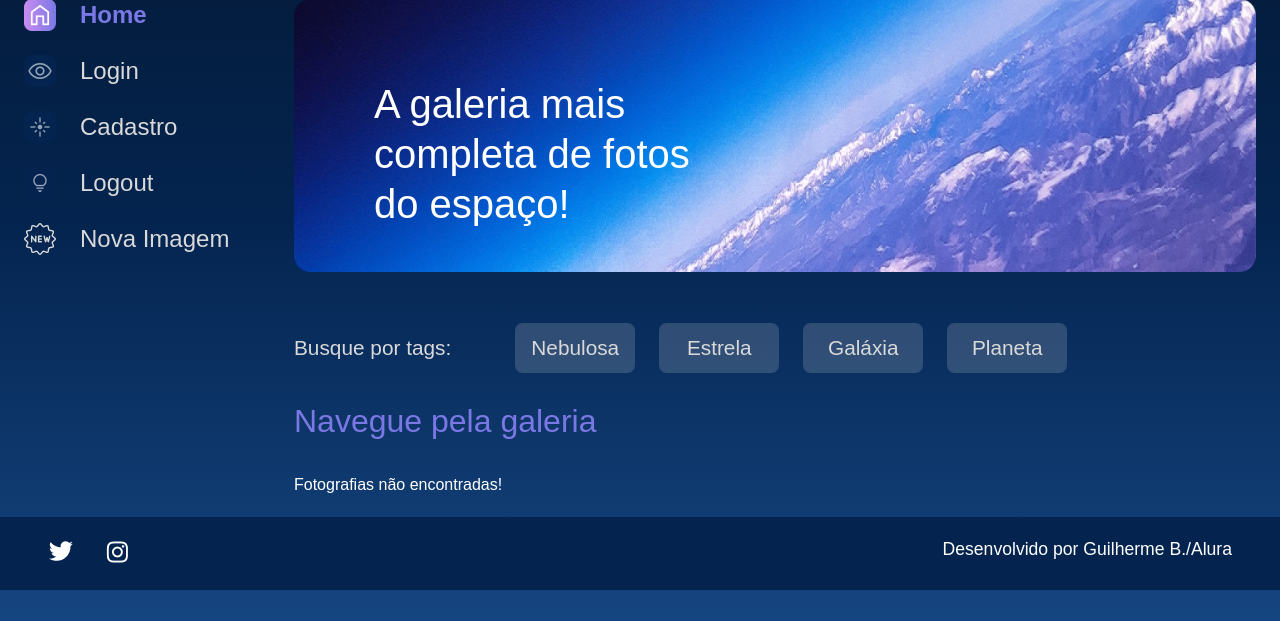
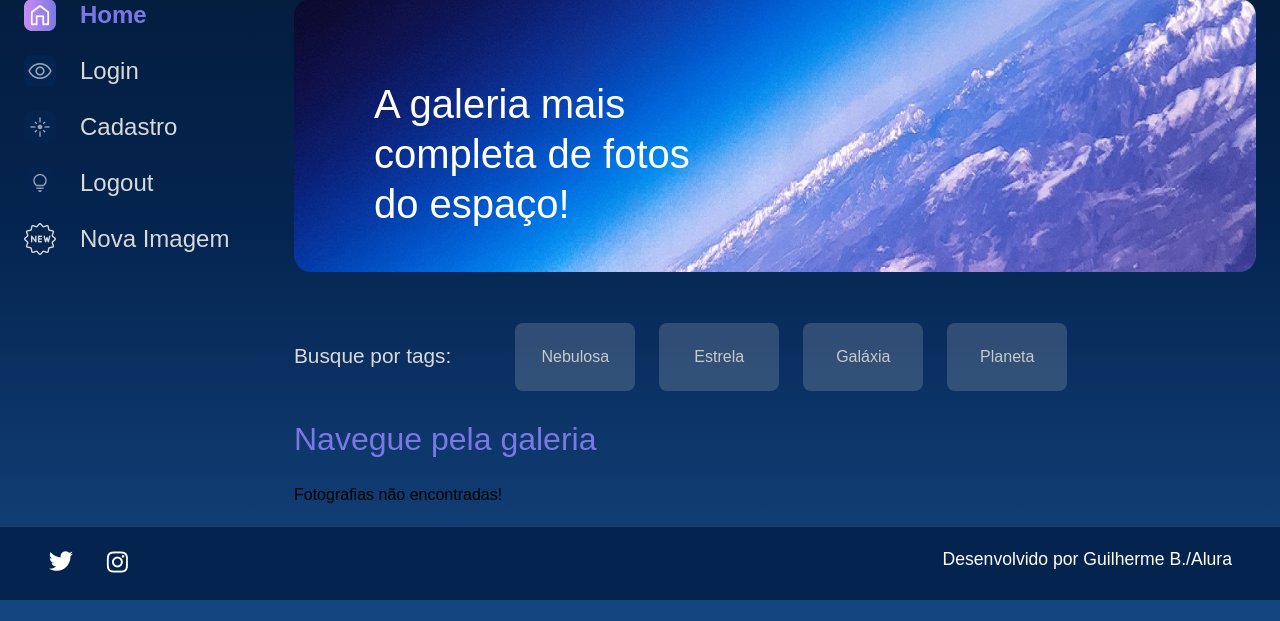
Before and after one commit to Guylhermee/django-a-project, a Django app: page /buscar in a window 1280 px wide. Shown: the part 179-800 px from the top of the page. Run offline with Django 4.2, Linux system fonts and the light colour scheme; the visitor is signed in with stand-in values (Sample User, id 1); data that the repository does not hold is empty.

Commit message:
Filtro por tags

```diff
--- a/apps/galeria/urls.py
+++ b/apps/galeria/urls.py
@@ -1,6 +1,6 @@
 from django.urls import path
 from apps.galeria.views import \
-    buscar, index, imagem, nova_imagem, editar_imagem, deletar_imagem
+    buscar, filtro, index, imagem, nova_imagem, editar_imagem, deletar_imagem
 
 urlpatterns = [
     path('', index, name='index'),
@@ -9,4 +9,5 @@ urlpatterns = [
     path('nova-imagem', nova_imagem, name="nova_imagem"),
     path('editar-imagem/<int:foto_id>', editar_imagem, name="editar_imagem"),
     path('deletar-imagem/<int:foto_id>', deletar_imagem, name="deletar_imagem"),
+    path('filtro/<str:categoria>', filtro, name='filtro'),
 ]
--- a/apps/galeria/views.py
+++ b/apps/galeria/views.py
@@ -27,7 +27,7 @@ def buscar(request):
             fotografias = fotografias.filter(nome__icontains=nome_a_buscar) #icontains busca parte do texto
 
 
-    return render(request, "galeria/buscar.html", {"cards": fotografias})
+    return render(request, "galeria/index.html", {"cards": fotografias})
 
 def nova_imagem(request):
     if not request.user.is_authenticated:
@@ -66,3 +66,8 @@ def deletar_imagem(request, foto_id):
     fotografia.delete()
     messages.success(request, 'Fotografia deletada com suscesso!')
     return redirect('index')
+
+def filtro(request, categoria):
+    fotografias = Fotografia.objects.order_by("-date").filter(publicada=True, categoria=categoria)
+
+    return render(request, 'galeria/index.html', {"cards": fotografias})
--- a/templates/galeria/buscar.html
+++ /dev/null
@@ -1,53 +0,0 @@
-{% extends 'shared/base.html' %}
-{% load static %}
-{% block content %}
-    <section class="conteudo">
-        <section class="banner">
-            <img class="banner__imagem" src="{% static '/assets/imagens/Banner(2).png' %}" alt="banner Alura Space">
-            <h1 class="banner__titulo"> A galeria mais completa de fotos do espaço!</h1>
-        </section>
-        <section class="tags">
-            <p class="tags__titulo">Busque por tags:</p>
-            <ul class="tags__lista">
-                <li class="tags__tag">Nebulosa</li>
-                <li class="tags__tag">Estrela</li>
-                <li class="tags__tag">Galáxia</li>
-                <li class="tags__tag">Planeta</li>
-            </ul>
-        </section>
-        <section class="galeria">
-            <div class="cards">
-                <h2 class="cards__titulo">Navegue pela galeria</h2>
-                <ul class="cards__lista">
-                    {% if cards %}
-                    {% for fotografia in cards%}
-                        <li class="card">
-                            <a href="{% url 'imagem' fotografia.id %}">
-                                {% if fotografia.foto == '' or fotografia.foto == null %}
-                                    <img class="card__imagem" src="{% static '/assets/imagens/galeria/no-image.png' %}" alt="foto">
-                                {% else %}
-                                    <img class="card__imagem" src="{{ fotografia.foto.url }}" alt="foto">
-                                {% endif %}
-                            </a>
-                            <span class="card__tag">Estrelas</span>
-                            <div class="card__info">
-                                <p class="card__titulo">{{fotografia.nome}}</p>
-                                <div class="card__texto">
-                                    <p class="card__descricao">{{fotografia.legenda}}</p>
-                                    <span>
-                                        <img src="{% static '/assets/ícones/1x/favorite_outline.png' %}" alt="ícone de coração">
-                                    </span>
-                                </div>
-                            </div>
-                        </li>
-                    {% endfor %}
-                    {% else %}
-                    <div class="imagem__texto">
-                        <p> Fotografias não encontradas! </p>
-                    </div>
-                    {% endif %}
-                </ul>
-            </div>
-        </section>
-    </section>
-{% endblock %}
--- a/templates/galeria/index.html
+++ b/templates/galeria/index.html
@@ -6,15 +6,7 @@
             <img class="banner__imagem" src="{% static '/assets/imagens/Banner(2).png' %}" alt="banner Alura Space">
             <h1 class="banner__titulo"> A galeria mais completa de fotos do espaço!</h1>
         </section>
-        <section class="tags">
-            <p class="tags__titulo">Busque por tags:</p>
-            <ul class="tags__lista">
-                <li class="tags__tag">Nebulosa</li>
-                <li class="tags__tag">Estrela</li>
-                <li class="tags__tag">Galáxia</li>
-                <li class="tags__tag">Planeta</li>
-            </ul>
-        </section>
+        {% include 'partials/_tags.html' %}
         <section class="galeria">
             <div class="cards">
                 <h2 class="cards__titulo">Navegue pela galeria</h2>
--- /dev/null
+++ b/templates/partials/_tags.html
@@ -0,0 +1,10 @@
+{% load static %}
+<section class="tags">
+    <p class="tags__titulo">Busque por tags:</p>
+    <ul class="tags__lista">
+        <li class="tags__tag"><a href="{% url 'filtro' 'NEBULOSA' %}" class="btn" style="color: #C9C9C9;">Nebulosa</a></li>
+        <li class="tags__tag"><a href="{% url 'filtro' 'ESTRELA' %}" class="btn" style="color: #C9C9C9;">Estrela</a></li>
+        <li class="tags__tag"><a href="{% url 'filtro' 'GALÁXIA' %}" class="btn" style="color: #C9C9C9;">Galáxia</a></li>
+        <li class="tags__tag"><a href="{% url 'filtro' 'PLANETA' %}" class="btn" style="color: #C9C9C9;">Planeta</a></li>
+    </ul>
+</section>
```
Also changed, not shown: apps/galeria/models.py (+6 -6 lines).
